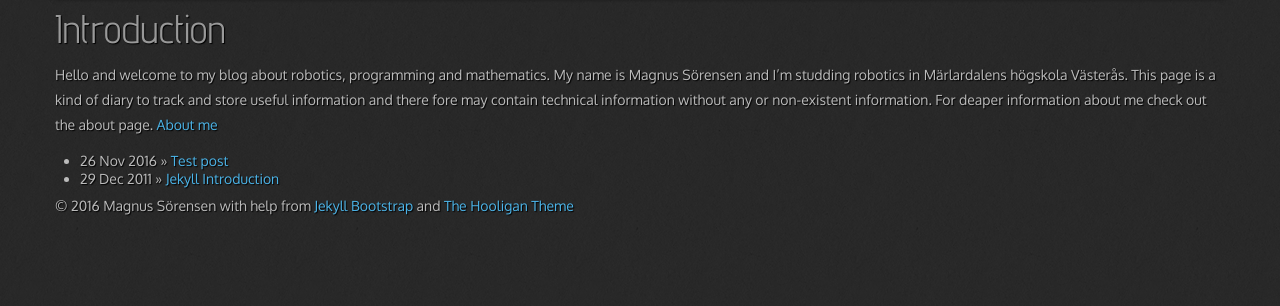
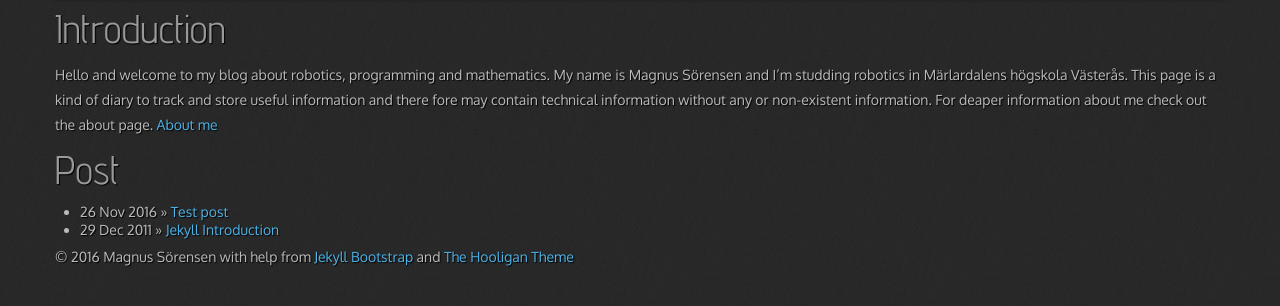
Before and after one commit to byteofsoren/byteofsoren.github.io, a Jekyll site: the page built from index.md, in a window 1280 px wide, cut to the strip 234-540 px from the top of the page. Built offline with Jekyll 4.4.1, drawn with Linux system fonts in a browser that asks for light colours; nearby versions of some CDN libraries.

Commit message:
Added a heder to posts

```diff
--- a/index.md
+++ b/index.md
@@ -14,7 +14,7 @@ and there fore may contain technical information without any or non-existent
 information. For deaper information about me check out the about page.
 [About me](about)
 
-
+# Post
 <ul class="posts">
   {% for post in site.posts %}
     <li><span>{{ post.date | date_to_string }}</span> &raquo; <a href="{{ BASE_PATH }}{{ post.url }}">{{ post.title }}</a></li>
```
